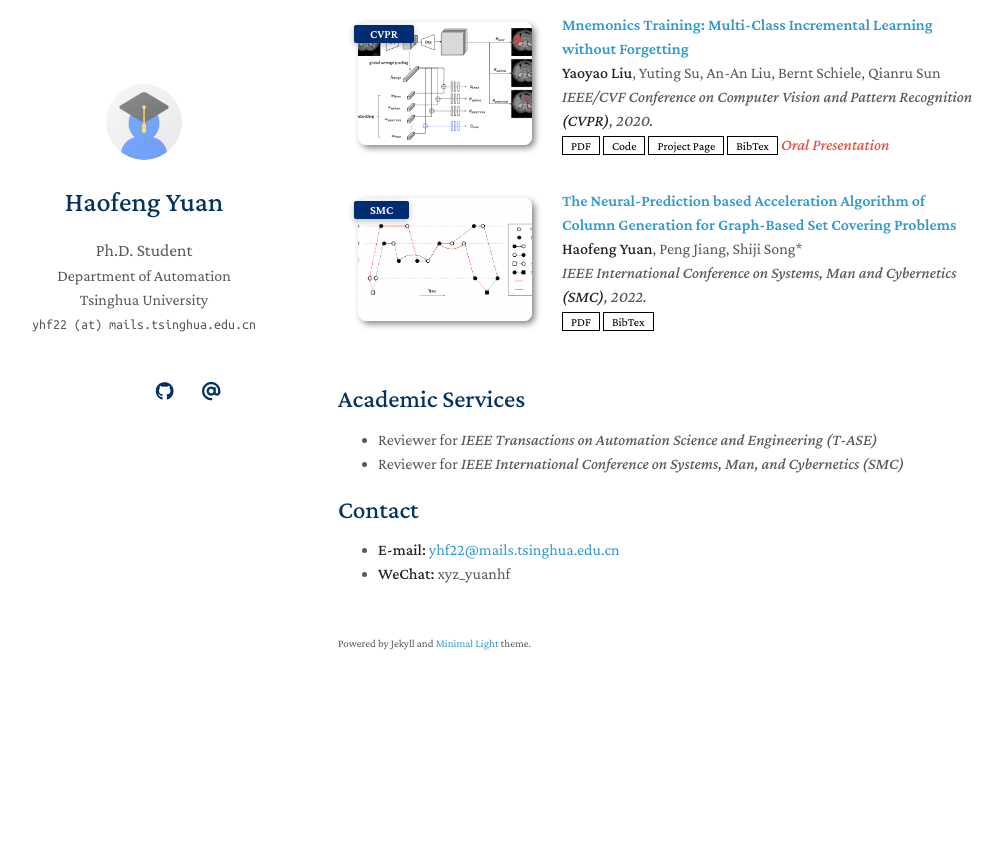
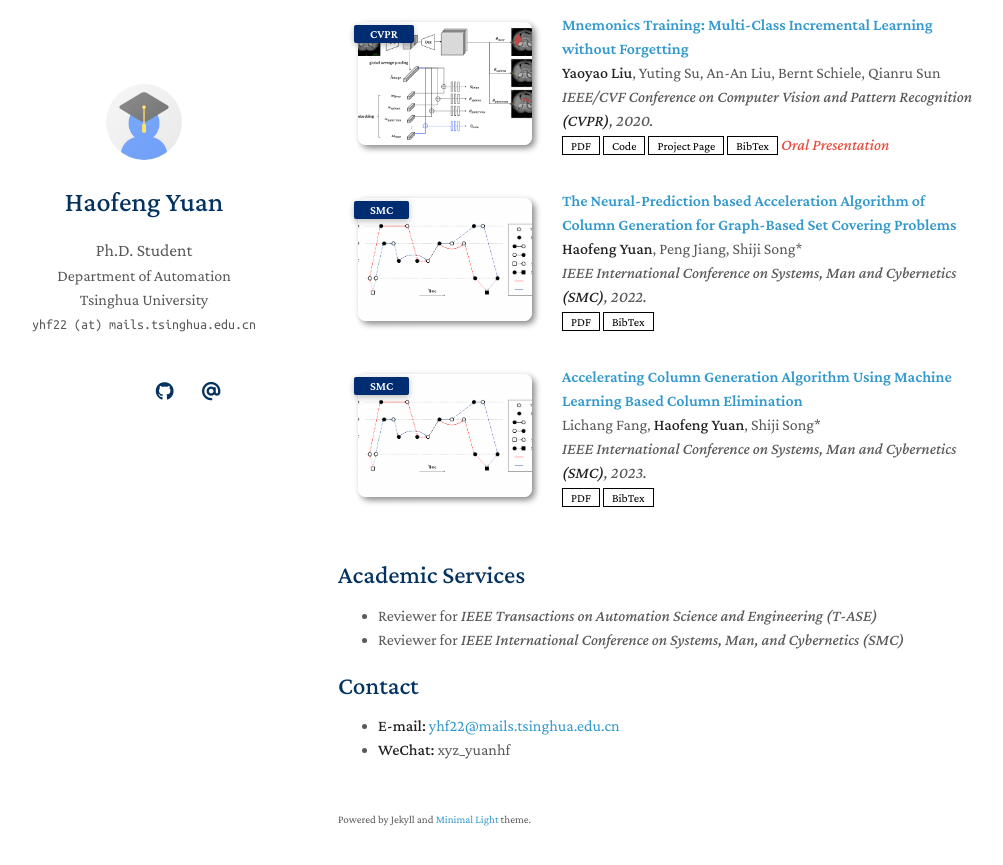
Before and after one commit to Xyz-yuanhf/Xyz-yuanhf.github.io, a Jekyll site: the page built from index.md, in a window 1280 px wide and 900 px high, scrolled down 707 px. Shown: the top 865 px of the window, without its empty margins (132-1135 px from the left). Built offline with Jekyll 4.4.1, drawn with Linux system fonts in a browser that asks for light colours; a style sheet for code colours, icons or effects is not loaded; our own code applies the rules of GitHub Pages for plain Markdown files; before the commit the page ends 1431 px from its top, so only the background shows below that.

Commit message:
Update publications.yml

```diff
--- a/_data/publications.yml
+++ b/_data/publications.yml
@@ -28,3 +28,11 @@ main:
     pdf: https://arxiv.org/pdf/2207.01411.pdf
     bibtex: https://scholar.googleusercontent.com/scholar.bib?q=info:VtyLZ-lPwp4J:scholar.google.com/&output=citation&scisdr=ClF22d4SEJq781Am6oc:AFWwaeYAAAAAZvEg8ocqo7cFCqSdKTg5nEg9UP4&scisig=AFWwaeYAAAAAZvEg8kWHsFEjmeYgLN1Ufei26LU&scisf=4&ct=citation&cd=-1&hl=en
     image: ./assets/img/smc_2022.png
+
+  - title: Accelerating Column Generation Algorithm Using Machine Learning Based Column Elimination
+    authors: Lichang Fang, <strong>Haofeng Yuan</strong>, Shiji Song*
+    conference_short: SMC
+    conference: IEEE International Conference on Systems, Man and Cybernetics <strong>(SMC)</strong>, 2023.
+    pdf: https://ieeexplore.ieee.org/abstract/document/10393948
+    bibtex: https://scholar.googleusercontent.com/scholar.bib?q=info:VtyLZ-lPwp4J:scholar.google.com/&output=citation&scisdr=ClF22d4SEJq781Am6oc:AFWwaeYAAAAAZvEg8ocqo7cFCqSdKTg5nEg9UP4&scisig=AFWwaeYAAAAAZvEg8kWHsFEjmeYgLN1Ufei26LU&scisf=4&ct=citation&cd=-1&hl=en
+    image: ./assets/img/smc_2022.png
```
